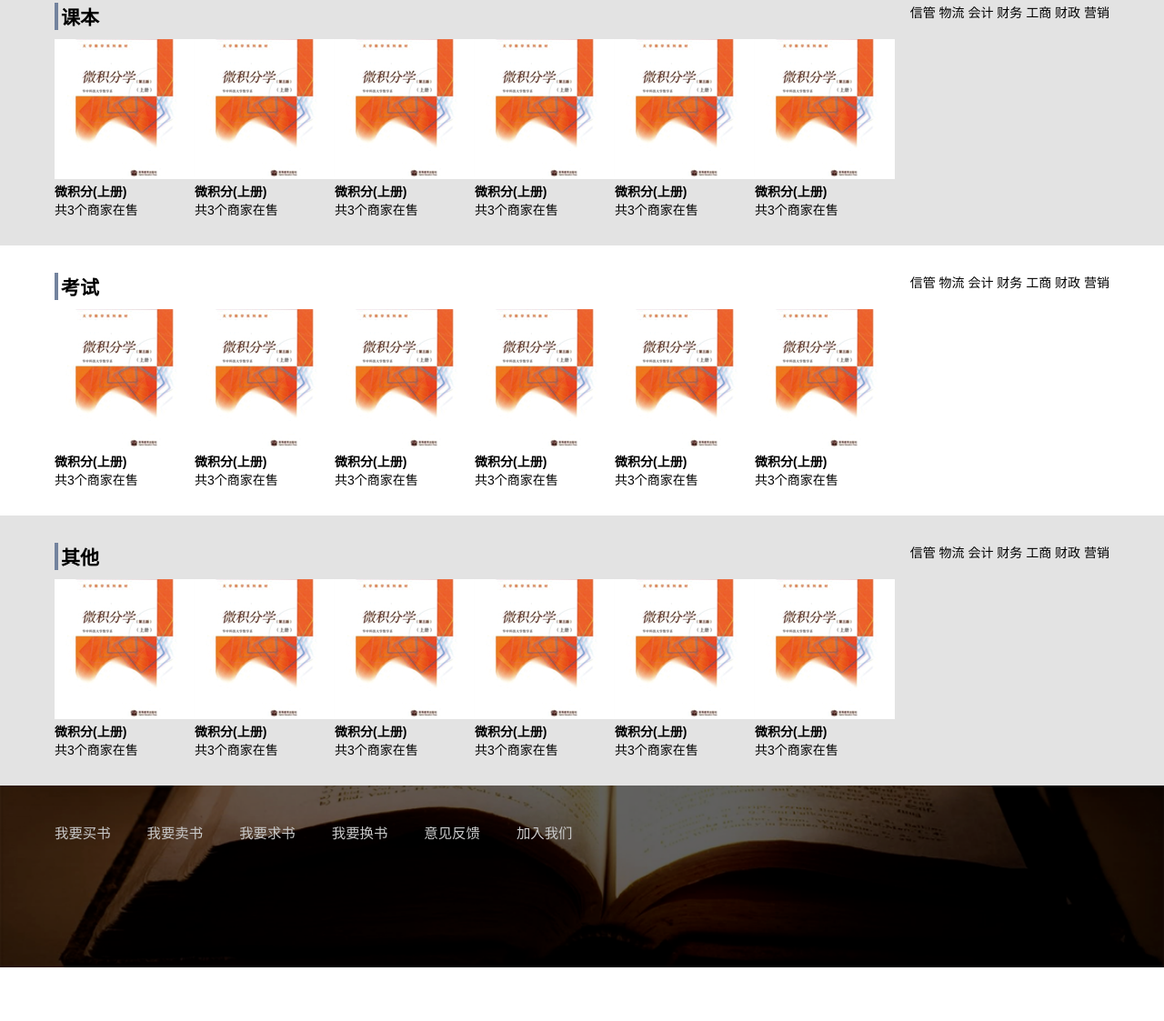
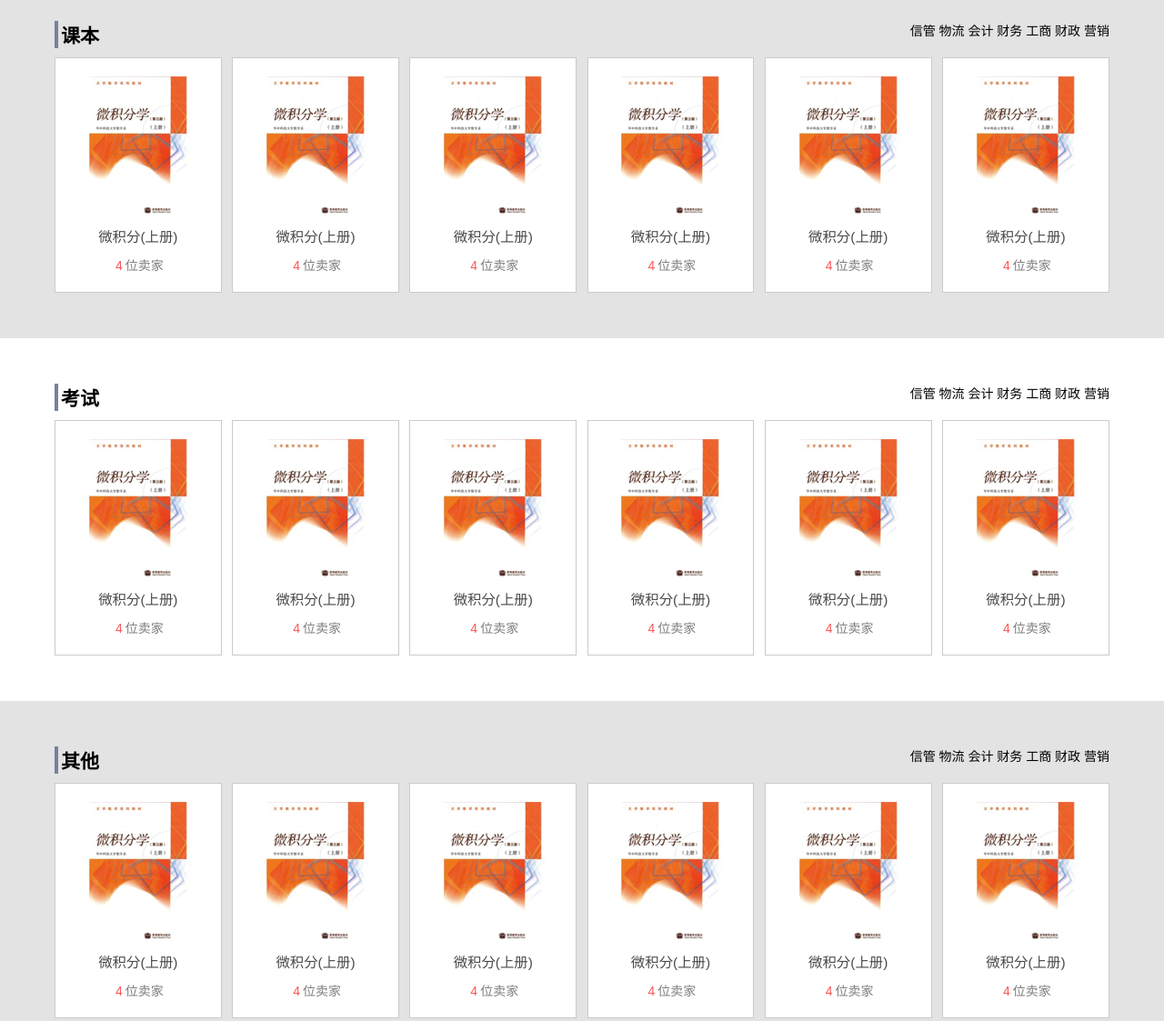
Before and after one commit to MondoGao/BookChange, a plain HTML site: page index.html in a window 1280 px wide. Shown: the part 221-1344 px from the top of the page at 91% size. Before the commit the page ends 1285 px from the top, so only its background shows below. Drawn offline with nearby package versions, Linux system fonts and the light colour scheme.

Commit message:
20160607

```diff
--- a/css/index.scss
+++ b/css/index.scss
@@ -9,29 +9,71 @@ $fontColorUserInfo: #73839e;
 $fontColorFooterNav: #cacaca;
 $fontColorFooterNavHover: #94acd3;
 $bgColorSection: #e3e3e3;
-main.index{
-  section{
-    padding: 30px 0;
-    &:nth-child(odd){
-      background-color:$bgColorSection;
+@mixin screenFit($property,$value1,$value2,$value3) {
+  #{$property}: $value1;
+  @media (min-width: 992px) {
+    & {
+      #{$property}: $value2;
     }
   }
-  h2.sec-headline{
+  @media (min-width: 1200px) {
+    & {
+      #{$property}: $value3;
+    }
+  }
+}
+main.index {
+  section {
+    padding: 50px 0;
+    &:nth-child(odd) {
+      background-color: $bgColorSection;
+    }
+  }
+  h2.sec-headline {
     display: inline-block;
     border-left: 4px solid $fontColorUserInfo;
     margin-bottom: 10px;
     padding-left: 3px;
   }
-  div.sec-hd{
+  div.sec-hd {
     float: right;
   }
-  div.sec-bd{
-    ul.book-list{
+  div.sec-bd {
+    overflow: hidden;
+    ul.book-list {
+      width: 1000%;
       list-style: none;
       font-size: 0;
-      li.book-item{
+      li.book-item {
         font-size: 1rem;
+        text-align: center;
         display: inline-block;
+        padding: 20px 5px;
+        border: 1px solid darken($bgColorSection, 10);
+        background-color: #fff;
+        overflow: hidden;
+        @include screenFit(width, 2.425%,1.92%,1.583%);
+        @include screenFit(margin-left, .1%,.1%,.1%);
+        &:first-child {
+          margin-left: 0;
+        }
+        h4 {
+          color: darken($bgColorSection,60);
+          font-size: 1.1rem;
+          font-weight: normal;
+          line-height: 40px;
+        }
+        p {
+          color: darken($bgColorSection,40);
+          .em-red {
+            color: rgb(255, 85, 85);
+            padding: 0 3px;
+          }
+        }
+        img {
+          height: 154px;
+          width: 154px;
+        }
       }
     }
   }
--- a/index.html
+++ b/index.html
@@ -75,32 +75,32 @@
             <li class="book-item">
               <img src="img/book-weijifen.png" alt="" />
               <h4>微积分(上册)</h4>
-              <p>共3个商家在售</p>
+              <p><span class="em-red">4</span>位卖家</p>
             </li>
             <li class="book-item">
               <img src="img/book-weijifen.png" alt="" />
               <h4>微积分(上册)</h4>
-              <p>共3个商家在售</p>
+              <p><span class="em-red">4</span>位卖家</p>
             </li>
             <li class="book-item">
               <img src="img/book-weijifen.png" alt="" />
               <h4>微积分(上册)</h4>
-              <p>共3个商家在售</p>
+              <p><span class="em-red">4</span>位卖家</p>
             </li>
             <li class="book-item">
               <img src="img/book-weijifen.png" alt="" />
               <h4>微积分(上册)</h4>
-              <p>共3个商家在售</p>
+              <p><span class="em-red">4</span>位卖家</p>
             </li>
             <li class="book-item">
               <img src="img/book-weijifen.png" alt="" />
               <h4>微积分(上册)</h4>
-              <p>共3个商家在售</p>
+              <p><span class="em-red">4</span>位卖家</p>
             </li>
             <li class="book-item">
               <img src="img/book-weijifen.png" alt="" />
               <h4>微积分(上册)</h4>
-              <p>共3个商家在售</p>
+              <p><span class="em-red">4</span>位卖家</p>
             </li>
           </ul>
         </div>
@@ -127,32 +127,32 @@
             <li class="book-item">
               <img src="img/book-weijifen.png" alt="" />
               <h4>微积分(上册)</h4>
-              <p>共3个商家在售</p>
+              <p><span class="em-red">4</span>位卖家</p>
             </li>
             <li class="book-item">
               <img src="img/book-weijifen.png" alt="" />
               <h4>微积分(上册)</h4>
-              <p>共3个商家在售</p>
+              <p><span class="em-red">4</span>位卖家</p>
             </li>
             <li class="book-item">
               <img src="img/book-weijifen.png" alt="" />
               <h4>微积分(上册)</h4>
-              <p>共3个商家在售</p>
+              <p><span class="em-red">4</span>位卖家</p>
             </li>
             <li class="book-item">
               <img src="img/book-weijifen.png" alt="" />
               <h4>微积分(上册)</h4>
-              <p>共3个商家在售</p>
+              <p><span class="em-red">4</span>位卖家</p>
             </li>
             <li class="book-item">
               <img src="img/book-weijifen.png" alt="" />
               <h4>微积分(上册)</h4>
-              <p>共3个商家在售</p>
+              <p><span class="em-red">4</span>位卖家</p>
             </li>
             <li class="book-item">
               <img src="img/book-weijifen.png" alt="" />
               <h4>微积分(上册)</h4>
-              <p>共3个商家在售</p>
+              <p><span class="em-red">4</span>位卖家</p>
             </li>
           </ul>
         </div>
@@ -179,32 +179,32 @@
             <li class="book-item">
               <img src="img/book-weijifen.png" alt="" />
               <h4>微积分(上册)</h4>
-              <p>共3个商家在售</p>
+              <p><span class="em-red">4</span>位卖家</p>
             </li>
             <li class="book-item">
               <img src="img/book-weijifen.png" alt="" />
               <h4>微积分(上册)</h4>
-              <p>共3个商家在售</p>
+              <p><span class="em-red">4</span>位卖家</p>
             </li>
             <li class="book-item">
               <img src="img/book-weijifen.png" alt="" />
               <h4>微积分(上册)</h4>
-              <p>共3个商家在售</p>
+              <p><span class="em-red">4</span>位卖家</p>
             </li>
             <li class="book-item">
               <img src="img/book-weijifen.png" alt="" />
               <h4>微积分(上册)</h4>
-              <p>共3个商家在售</p>
+              <p><span class="em-red">4</span>位卖家</p>
             </li>
             <li class="book-item">
               <img src="img/book-weijifen.png" alt="" />
               <h4>微积分(上册)</h4>
-              <p>共3个商家在售</p>
+              <p><span class="em-red">4</span>位卖家</p>
             </li>
             <li class="book-item">
               <img src="img/book-weijifen.png" alt="" />
               <h4>微积分(上册)</h4>
-              <p>共3个商家在售</p>
+              <p><span class="em-red">4</span>位卖家</p>
             </li>
           </ul>
         </div>
```
Also changed, not shown: css/index.css, 1 other file.
